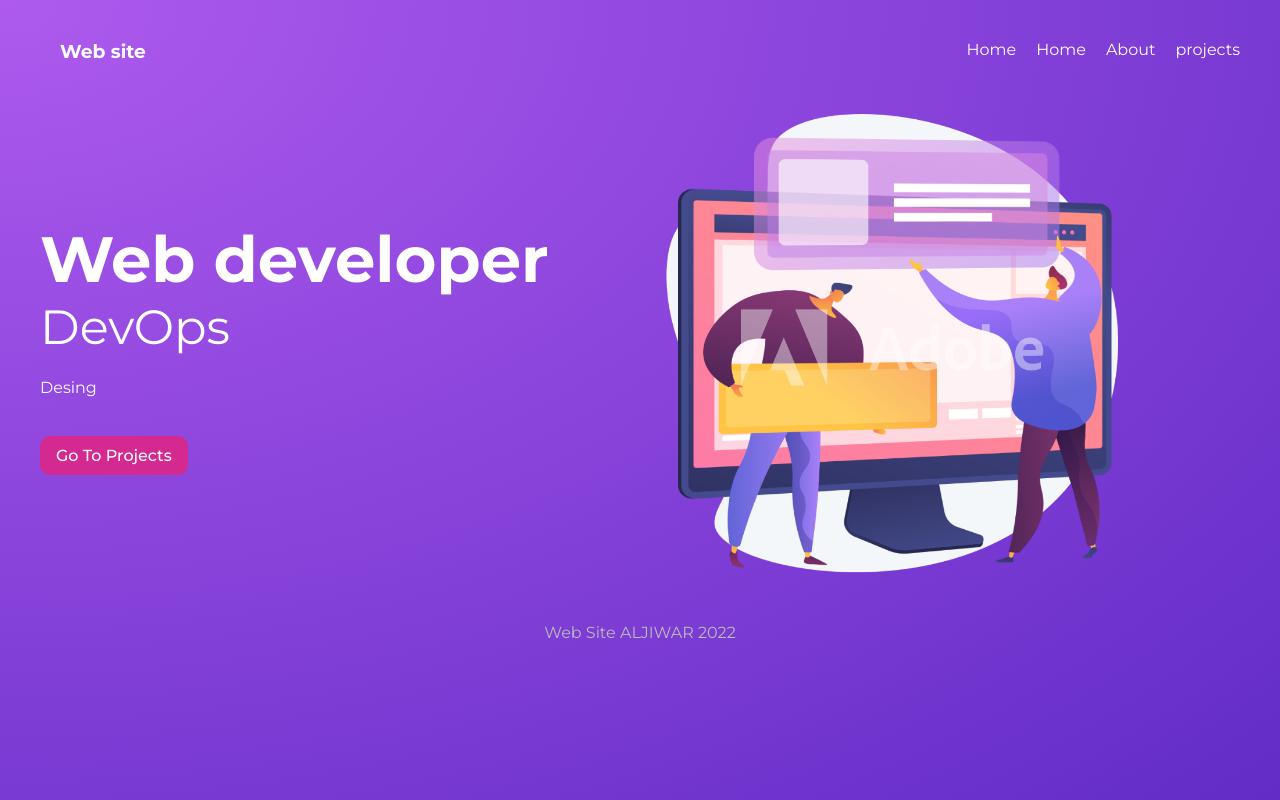
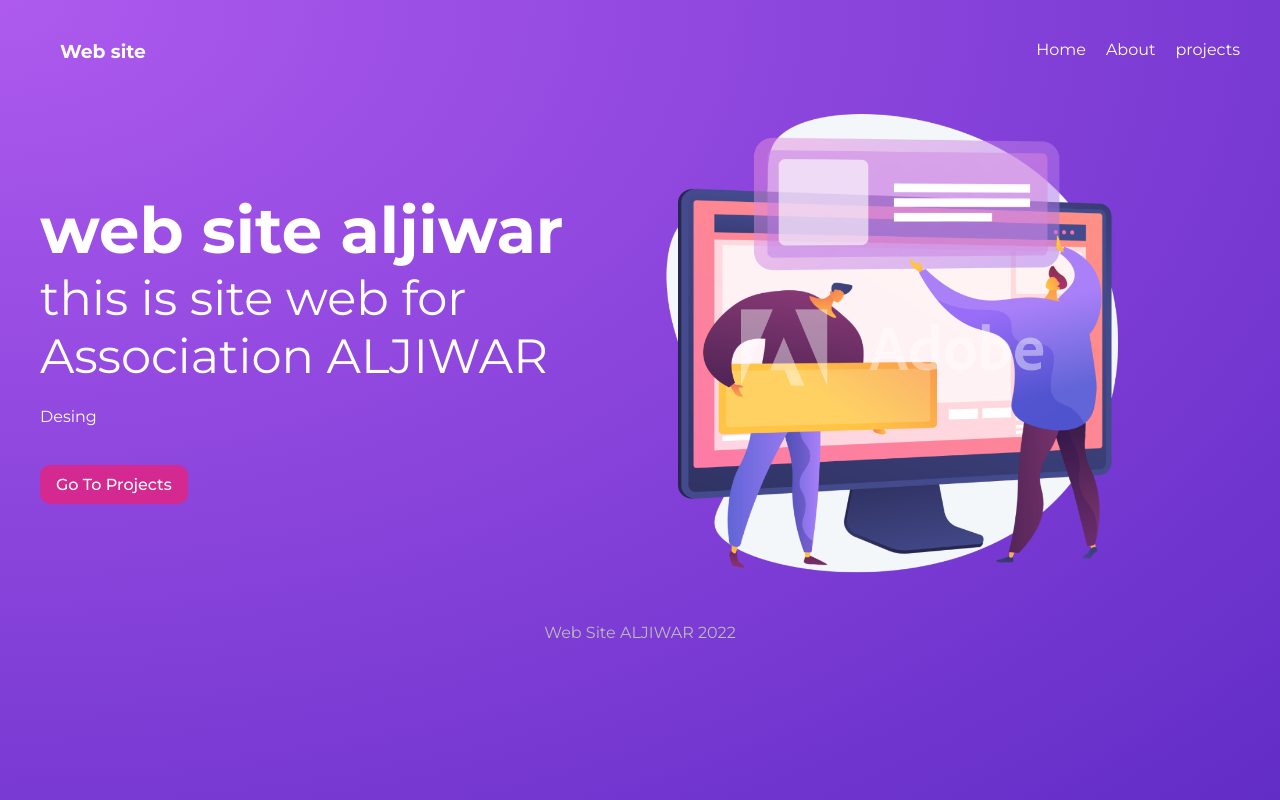
Before and after one commit to ahjam-taoufik/React-Gatsby, a Gatsby site: page / in a window 1280 px wide. Built offline with nearby package versions, Linux system fonts and the light colour scheme; Gatsby itself is replaced by a stand-in of ours.

Commit message:
Site_Metadata_and_Page-Queries

```diff
--- a/gatsby-config.js
+++ b/gatsby-config.js
@@ -7,4 +7,11 @@
 module.exports = {
   /* Your site config here */
   plugins: [],
+ siteMetadata :{
+   title : 'web site aljiwar ',
+   description : 'this is site web for Association ALJIWAR',
+   copyright: 'copyright 2022 aljiwar'
+ }
+
+
 }
--- a/src/components/Navbar.js
+++ b/src/components/Navbar.js
@@ -9,7 +9,6 @@ const Navbar = () => {
       </Link>
       <div className="links">
         <Link to="/">Home</Link>
-        <Link to="/">Home</Link>
         <Link to="/about">About</Link>
         <Link to="/projects">projects</Link>
       </div>
--- a/src/pages/index.js
+++ b/src/pages/index.js
@@ -1,14 +1,19 @@
-import { Link } from "gatsby"
+import { graphql, Link } from "gatsby"
 import React from "react"
 import Layout from "../components/Layout"
 import  * as styles from '../styles/home.module.css'
-export default function Home() {
+export default function Home(data) {
+ // console.log(data.data.site.siteMetadata);
+  const {title, description, copyright }=data.data.site.siteMetadata
+  // console.log(title);
+  // console.log(description);
+  // console.log(copyright);
   return (
     <Layout>
       <section className={styles.header}>
         <div>
-          <h2>Web developer</h2>
-          <h3>DevOps</h3>
+          <h2>{title}</h2>
+          <h3>{description} </h3>
           <p>Desing</p>
           <Link className={styles.btn} to="/projects">Go To Projects</Link>
         </div>
@@ -17,3 +22,17 @@ export default function Home() {
     </Layout>
   )
 }
+
+export const query = graphql`
+query MyQuery {
+  site {
+    siteMetadata {
+      title
+      description
+      copyright
+    }
+  }
+}
+
+
+`
```
